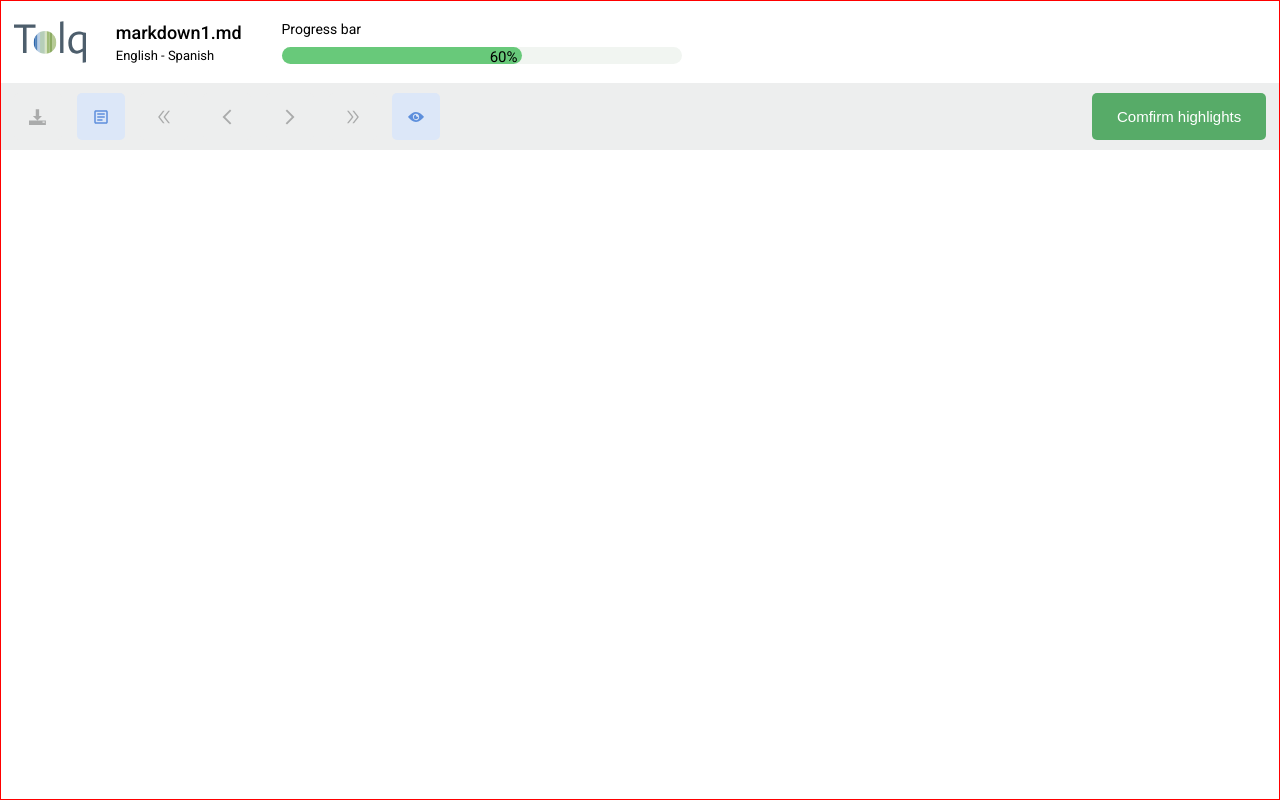
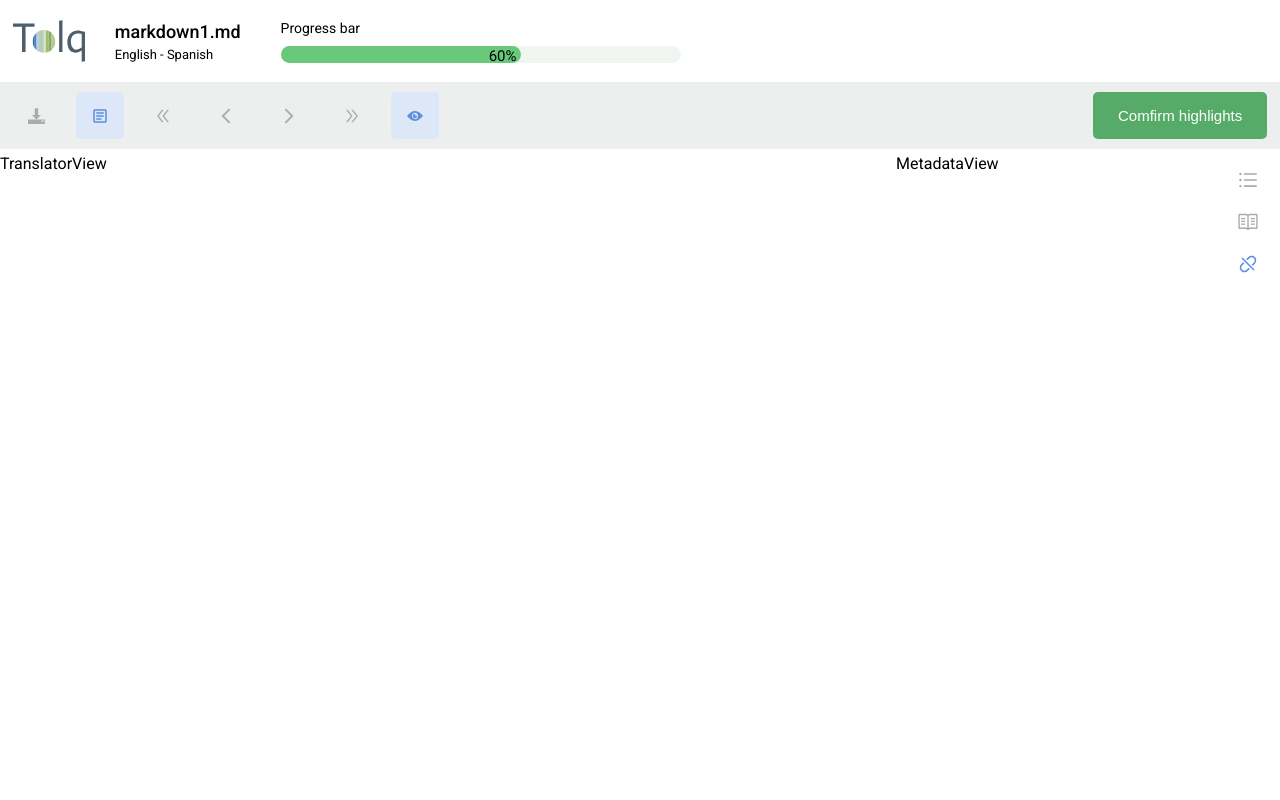
Before and after one commit to Clintjeez/tolq-translator, a React (Create React App) app: page / in a window 1280 px wide. Built offline with nearby package versions, Linux system fonts and the light colour scheme.

Commit message:
Updates: side nav components with nav-item styling

```diff
--- a/src/App.js
+++ b/src/App.js
@@ -6,6 +6,11 @@ import BodyLayout from "./layouts/bodyLayout/BodyLayout";
 // Children components
 import Header from "./components/header/Header";
 import HeaderControls from "./components/headerControls/HeaderControls";
+import SideNav from "./components/sideNav/SideNav";
+
+//Views
+import TranslatorView from "./views/translatorView/TranslatorView";
+import MetadataView from "./views/metadataView/MetadataView";
 
 import "./styles/reset.css";
 
@@ -16,7 +21,11 @@ function App() {
         <Header />
         <HeaderControls />
       </HeaderLaout>
-      <BodyLayout></BodyLayout>
+      <BodyLayout>
+        <TranslatorView />
+        <MetadataView />
+        <SideNav />
+      </BodyLayout>
     </MainLayout>
   );
 }
--- /dev/null
+++ b/src/components/sideNav/SideNav.css
@@ -0,0 +1,22 @@
+.side-nav {
+  height: 100%;
+}
+
+.nav-list {
+  list-style: none;
+  display: flex;
+  flex-direction: column;
+  align-items: center;
+  gap: 15px;
+  margin-top: 15px;
+}
+
+.nav-item {
+  font-size: 22px;
+  font-weight: bold;
+  color: #aaabab;
+}
+.nav-item:hover,
+.selected {
+  color: #5d8fdc;
+}
--- /dev/null
+++ b/src/components/sideNav/SideNav.jsx
@@ -0,0 +1,26 @@
+import React from "react";
+
+import { AiOutlineBars, AiOutlineDisconnect } from "react-icons/ai";
+import { VscBook } from "react-icons/vsc";
+
+import "./SideNav.css";
+
+const SideNav = () => {
+  return (
+    <div className="side-nav">
+      <ul className="nav-list">
+        <li className="nav-item">
+          <AiOutlineBars />
+        </li>
+        <li className="nav-item">
+          <VscBook />
+        </li>
+        <li className="nav-item selected">
+          <AiOutlineDisconnect />
+        </li>
+      </ul>
+    </div>
+  );
+};
+
+export default SideNav;
--- a/src/layouts/bodyLayout/BodyLayout.css
+++ b/src/layouts/bodyLayout/BodyLayout.css
@@ -0,0 +1,5 @@
+.body-layout {
+  height: 100%;
+  display: grid;
+  grid-template-columns: 70% 25% 5%;
+}
--- a/src/layouts/bodyLayout/BodyLayout.jsx
+++ b/src/layouts/bodyLayout/BodyLayout.jsx
@@ -1,4 +1,6 @@
 import React from "react";
+
+import "./BodyLayout.css";
 
 const BodyLayout = ({ children }) => {
   return <div className="body-layout">{children}</div>;
--- a/src/layouts/mainLayout/MainLayout.css
+++ b/src/layouts/mainLayout/MainLayout.css
@@ -3,5 +3,4 @@
   height: 100vh;
   display: flex;
   flex-direction: column;
-  border: solid red 1px;
 }
--- /dev/null
+++ b/src/views/metadataView/MetadataView.jsx
@@ -0,0 +1,7 @@
+import React from "react";
+
+const MetadataView = () => {
+  return <div>MetadataView</div>;
+};
+
+export default MetadataView;
--- /dev/null
+++ b/src/views/translatorView/TranslatorView.jsx
@@ -0,0 +1,7 @@
+import React from "react";
+
+const TranslatorView = () => {
+  return <div>TranslatorView</div>;
+};
+
+export default TranslatorView;
```
Also changed, not shown: src/views/metadataView/MetadataView.css (added), src/views/translatorView/TranslatorView.css (added).
